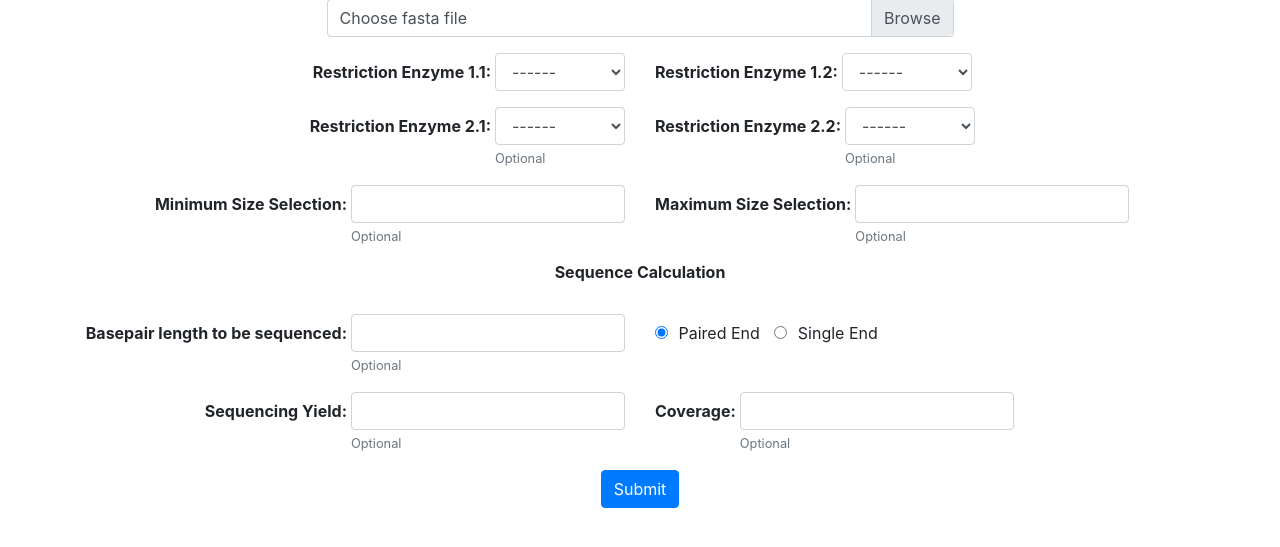
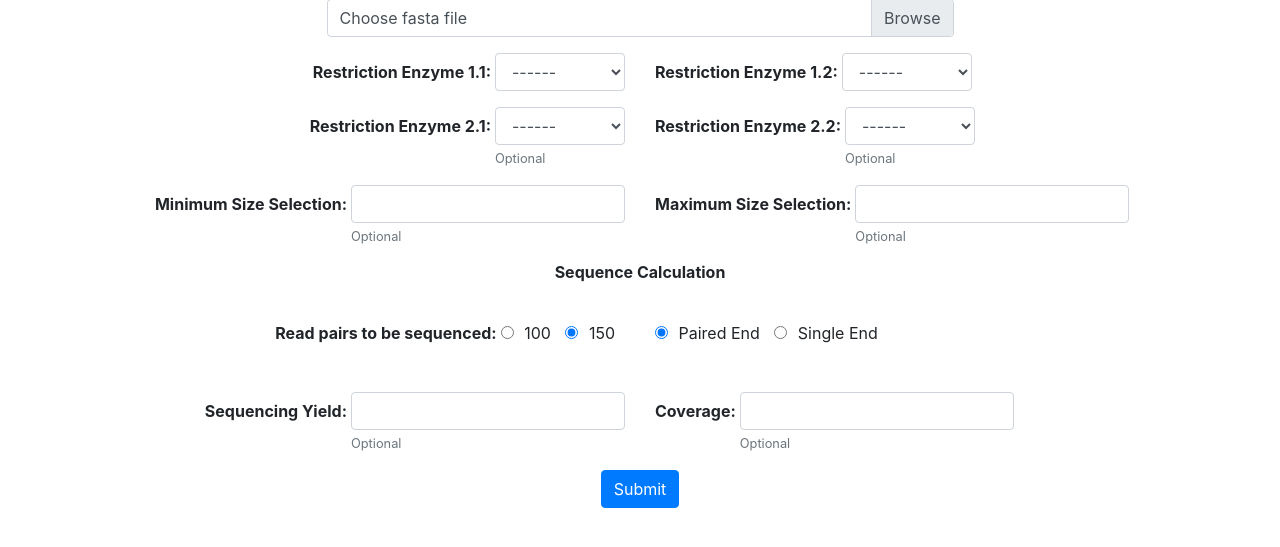
Before and after one commit to felixglinka/ddRadSeqWebTool, a Django app: page / in a window 1280 px wide. Shown: the part 81-628 px from the top of the page. Run offline with Django 3.2, Linux system fonts and the light colour scheme; some libraries are stand-ins or nearby versions.

Commit message:
refactoring

```diff
--- a/api/forms.py
+++ b/api/forms.py
@@ -25,7 +25,7 @@ class BasicInputDDRadDataForm(forms.Form):
         self.fields['sizeSelectMin'].widget = forms.TextInput(attrs={'class': 'form-control', 'autocomplete': 'off'})
         self.fields['sizeSelectMax'].widget = forms.TextInput(attrs={'class': 'form-control', 'autocomplete': 'off'})
 
-        self.fields['basepairLengthToBeSequenced'].widget = forms.TextInput(attrs={'class': 'form-control', 'autocomplete': 'off'})
+        self.fields['basepairLengthToBeSequenced'].choices = [(100, '100'), (150, '150')]
         self.fields['pairedEndChoice'].choices = [(PAIRED_END_ENDING, 'Paired End'), (SINGLE_END_ENDING, 'Single End')]
         self.fields['sequencingYield'].widget = forms.TextInput(attrs={'class': 'form-control', 'autocomplete': 'off'})
         self.fields['coverage'].widget = forms.TextInput(attrs={'class': 'form-control', 'autocomplete': 'off'})
@@ -41,7 +41,7 @@ class BasicInputDDRadDataForm(forms.Form):
     sizeSelectMin = forms.CharField(label="Minimum Size Selection", required=False)
     sizeSelectMax = forms.CharField(label="Maximum Size Selection", required=False)
 
-    basepairLengthToBeSequenced = forms.CharField(label="Basepair length to be sequenced", required=False)
+    basepairLengthToBeSequenced = forms.ChoiceField(choices=[], label="Read pairs to be sequenced", widget=forms.RadioSelect(attrs={'class': 'form-check-input'}))
     pairedEndChoice = forms.ChoiceField(choices=[], widget=forms.RadioSelect(attrs={'class': 'form-check-input'}))
     sequencingYield = forms.CharField(label="Sequencing Yield", required=False)
     coverage = forms.CharField(label="Coverage", required=False)
--- a/api/static/js/dataFrame.js
+++ b/api/static/js/dataFrame.js
@@ -140,13 +140,9 @@ function addSliderMarkers(firstSliderId, basepairLengthToBeSequenced){
 
     let markerPosition = basepairLengthToBeSequenced/10;
 
-    if(basepairLengthToBeSequenced > 1000) {
-        return ;
-    }
-
     let line = document.createElement('div');
     line.className = "line";
-    line.style = 'left:'.concat(String(markerPosition)).concat("%;")
+    line.style = 'left:'.concat(String(markerPosition > 20 ? markerPosition : markerPosition + 1)).concat("%;")
 
     let lineTick = document.createElement('label');
     lineTick.className = "lineTick";
--- a/api/static/js/form.js
+++ b/api/static/js/form.js
@@ -46,10 +46,6 @@ function initForm(e){
     return /^\d*$/.test(value);
   });
 
-  setInputFilter(document.getElementById("id_basepairLengthToBeSequenced"), function(value) {
-    return /^\d*$/.test(value);
-  });
-
   setInputFilter(document.getElementById("id_sequencingYield"), function(value) {
     return /^\d*$/.test(value);
   });
--- a/api/templates/webinterface.html
+++ b/api/templates/webinterface.html
@@ -111,14 +111,27 @@
 
             <div class="row justify-content-center form-group">
                 <div class="col">
-                    <div class="form-inline float-right">
+                     <div class="form-inline float-right">
                         <label class="bottom15 right4"> <b>{{ form.basepairLengthToBeSequenced.label }}: </b> </label>
-                        <div class="col-xs-10">
-                            {{ form.basepairLengthToBeSequenced }}
-                            <br>
-                            <small class="text-muted">Optional</small>
+                        <div class="col-xs-10" style="height: 62px;">
+                            <div class="alignRadioButton">
+                                <div>
+                                {% for choice in form.basepairLengthToBeSequenced %}
+                                  {{ choice.tag }} <span class="left2 right10"> {{ choice.choice_label }} </span>
+                                {% endfor %}
+                                </div>
+                            </div>
+<!--                            <small class="text-muted">Optional</small>-->
                         </div>
                     </div>
+<!--                    <div class="form-inline float-right">-->
+<!--                        <label class="bottom15 right4"> <b>{{ form.basepairLengthToBeSequenced.label }}: </b> </label>-->
+<!--                        <div class="col-xs-10">-->
+<!--                            {{ form.basepairLengthToBeSequenced }}-->
+<!--                            <br>-->
+<!--                            <small class="text-muted">Optional</small>-->
+<!--                        </div>-->
+<!--                    </div>-->
                 </div>
                 <div class="col">
                     <div class="form-inline">
--- a/api/views.py
+++ b/api/views.py
@@ -2,6 +2,7 @@ import io, logging, shutil
 
 from backend.controller.ddRadtoolController import handleDDRadSeqRequest, requestRestrictionEnzymes, \
     handleDDRadSeqComparisonRequest
+from backend.settings import PAIRED_END_ENDING, ILLUMINA_150
 from .forms import BasicInputDDRadDataForm
 
 from django.shortcuts import render
@@ -31,16 +32,9 @@ def webinterfaceViews(request):
                 if inputForm.cleaned_data["sizeSelectMax"] != "" and inputForm.cleaned_data["sizeSelectMin"] == "" or inputForm.cleaned_data["sizeSelectMin"] != "" and inputForm.cleaned_data["sizeSelectMax"] == "" :
                     raise Exception("A minimum and a maximum value needs to be chosen for the size selection")
 
-                if (inputForm.cleaned_data["basepairLengthToBeSequenced"] != "" and inputForm.cleaned_data["sequencingYield"] == "" and inputForm.cleaned_data["coverage"] == "" or
-                    inputForm.cleaned_data["basepairLengthToBeSequenced"] != "" and inputForm.cleaned_data["sequencingYield"] != "" and inputForm.cleaned_data["coverage"] == "" or
-                    inputForm.cleaned_data["basepairLengthToBeSequenced"] != "" and inputForm.cleaned_data["sequencingYield"] == "" and inputForm.cleaned_data["coverage"] != "" or
-                    inputForm.cleaned_data["sequencingYield"] != "" and inputForm.cleaned_data["basepairLengthToBeSequenced"] == "" and inputForm.cleaned_data["coverage"] == "" or
-                    inputForm.cleaned_data["sequencingYield"] != "" and inputForm.cleaned_data["basepairLengthToBeSequenced"] != "" and inputForm.cleaned_data["coverage"] == "" or
-                    inputForm.cleaned_data["sequencingYield"] != "" and inputForm.cleaned_data["basepairLengthToBeSequenced"] == "" and inputForm.cleaned_data["coverage"] != "" or
-                    inputForm.cleaned_data["coverage"] != "" and inputForm.cleaned_data["basepairLengthToBeSequenced"] == "" and inputForm.cleaned_data["sequencingYield"] == "" or
-                    inputForm.cleaned_data["coverage"] != "" and inputForm.cleaned_data["basepairLengthToBeSequenced"] != "" and inputForm.cleaned_data["sequencingYield"] == "" or
-                    inputForm.cleaned_data["coverage"] != "" and inputForm.cleaned_data["basepairLengthToBeSequenced"] == "" and inputForm.cleaned_data["sequencingYield"] != ""):
-                    raise Exception("All sequence calculation parameters has to be chosen for calculation of sequence cost")
+                if (inputForm.cleaned_data["sequencingYield"] == "" and inputForm.cleaned_data["coverage"] != "" or
+                    inputForm.cleaned_data["sequencingYield"] != "" and inputForm.cleaned_data["coverage"] == ""):
+                    raise Exception("All sequence calculation parameters have to be chosen for calculation of sequence cost")
 
                 if inputForm.cleaned_data["coverage"] != "" and int(inputForm.cleaned_data["coverage"]) == 0:
                     raise Exception("Coverage cannot be 0")
@@ -59,8 +53,7 @@ def webinterfaceViews(request):
 
                 if inputForm.cleaned_data['restrictionEnzyme3'] == "" and inputForm.cleaned_data['restrictionEnzyme4'] == "":
 
-                    if (inputForm.cleaned_data["basepairLengthToBeSequenced"] != "" and inputForm.cleaned_data['sequencingYield'] != "" and
-                            inputForm.cleaned_data['coverage'] != ""):
+                    if (inputForm.cleaned_data['sequencingYield'] != "" and inputForm.cleaned_data['coverage'] != ""):
                         ddRadSeqresult = handleDDRadSeqRequest(stringStreamFasta, restrictionEnzymes[
                             int(inputForm.cleaned_data['restrictionEnzyme1'])], restrictionEnzymes[
                                                                    int(inputForm.cleaned_data['restrictionEnzyme2'])],
@@ -89,8 +82,7 @@ def webinterfaceViews(request):
 
                 else:
 
-                    if (inputForm.cleaned_data["basepairLengthToBeSequenced"] != "" and inputForm.cleaned_data['sequencingYield'] != ""
-                            and inputForm.cleaned_data['coverage'] != ""):
+                    if (inputForm.cleaned_data['sequencingYield'] != "" and inputForm.cleaned_data['coverage'] != ""):
                         ddRadSeqComparisonResult = handleDDRadSeqComparisonRequest(stringStreamFasta, restrictionEnzymes[int(inputForm.cleaned_data['restrictionEnzyme1'])],
                                                     restrictionEnzymes[int(inputForm.cleaned_data['restrictionEnzyme2'])],
                                                     restrictionEnzymes[int(inputForm.cleaned_data['restrictionEnzyme3'])],
@@ -125,5 +117,5 @@ def webinterfaceViews(request):
         else:
             logger.error(inputForm.errors)
 
-    context["form"] = BasicInputDDRadDataForm(initial={'pairedEndChoice':'paired end'}, restrictionEnzymes=restrictionEnzymes)
+    context["form"] = BasicInputDDRadDataForm(initial={'basepairLengthToBeSequenced': ILLUMINA_150, 'pairedEndChoice': PAIRED_END_ENDING}, restrictionEnzymes=restrictionEnzymes)
     return render(request, "webinterface.html", context)
--- a/backend/settings.py
+++ b/backend/settings.py
@@ -138,3 +138,5 @@ MAX_GRAPH_VIEW = 100
 MAX_GRAPH_RANGE = MAX_GRAPH_VIEW * BINNING_STEPS
 PAIRED_END_ENDING = 'paired end'
 SINGLE_END_ENDING = 'single end'
+ILLUMINA_100 = 100
+ILLUMINA_150 = 150
```
